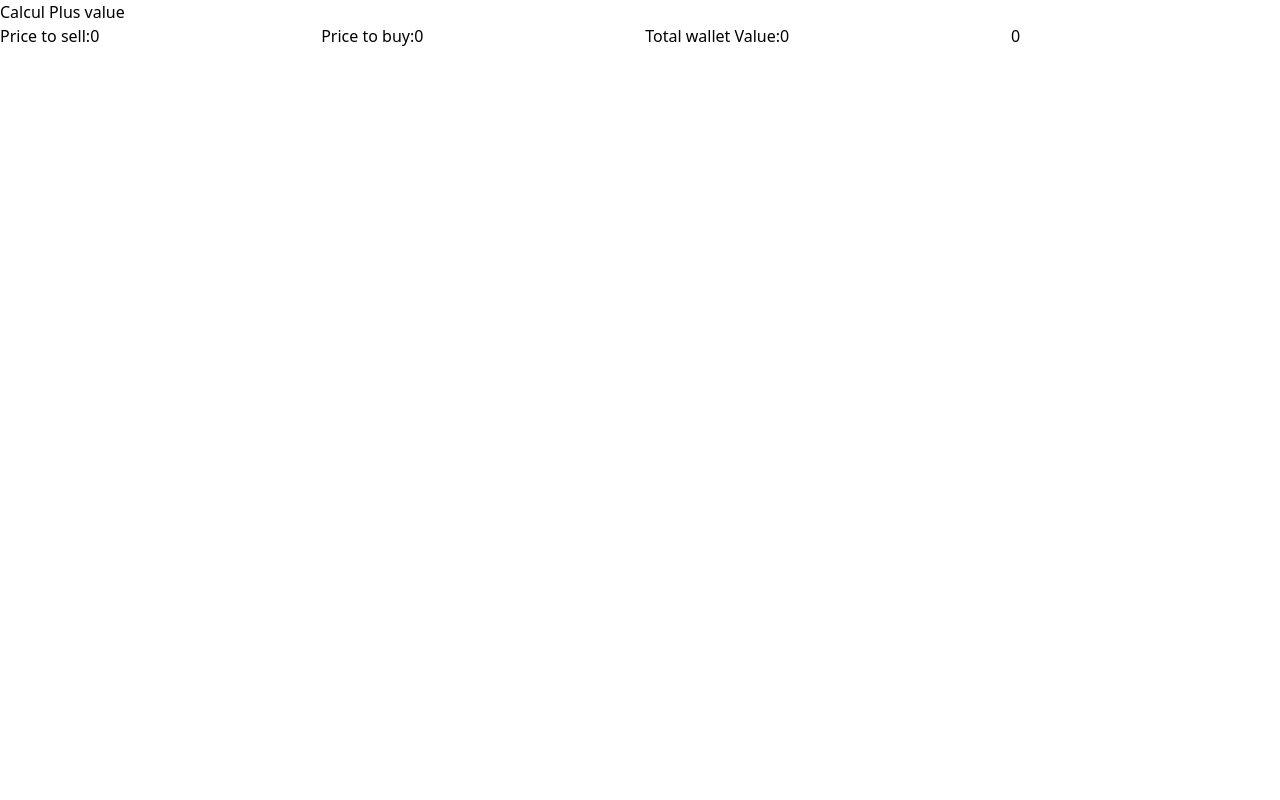
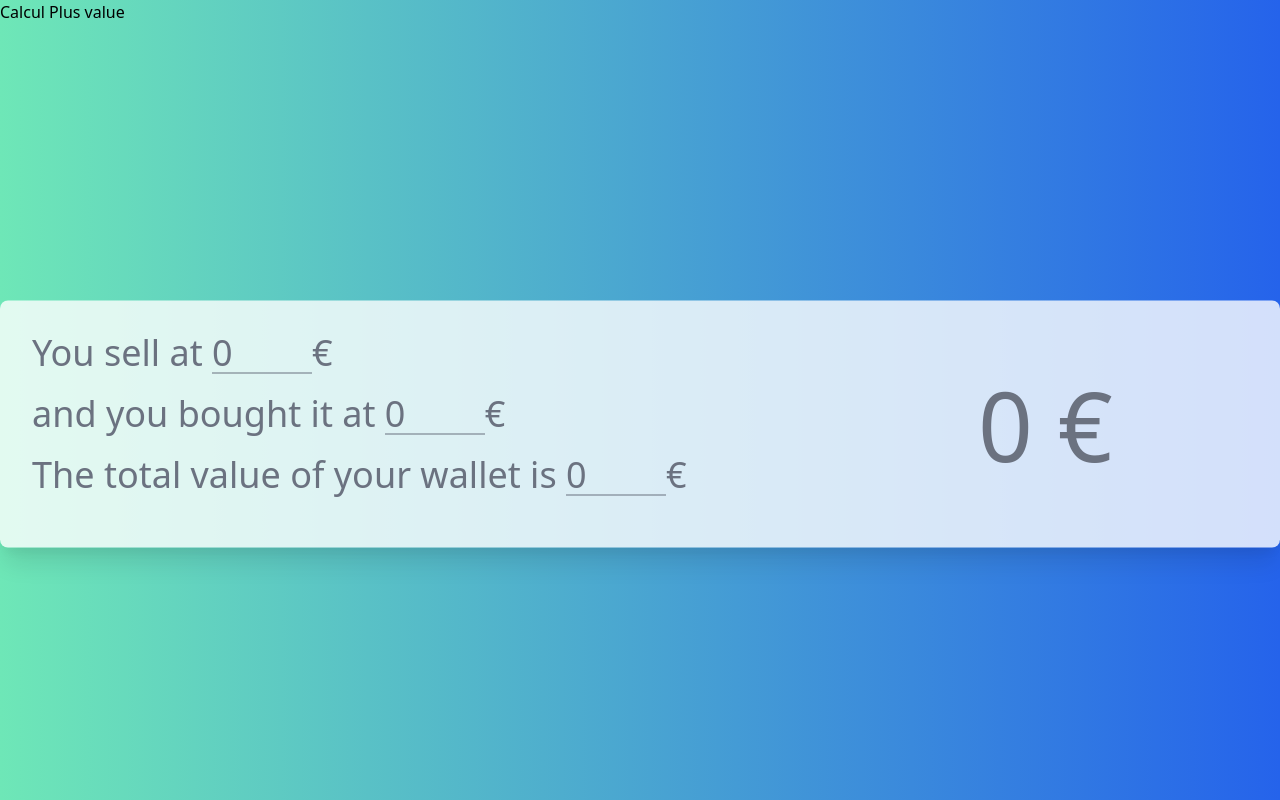
Before and after one commit to CorentinVaugon/capital-gain-value, a React (Create React App) app: page / in a window 1280 px wide. Built offline with nearby package versions, Linux system fonts and the light colour scheme.

Commit message:
Style: add some css

```diff
--- a/src/App.js
+++ b/src/App.js
@@ -1,6 +1,7 @@
 import React from 'react';
 import Form from './components/Form';
 import Result from './components/Result'
+import './style/app.css'
 
 class App extends React.Component {
   constructor(props) {
@@ -22,19 +23,21 @@ class App extends React.Component {
 
   render() {
     return (
-      <div>
+      <div className="bg-gradient-to-r from-green-300 to-blue-600 h-screen overflow-hidden">
         <header>Calcul Plus value</header>
 
-        <div className="container mx-auto flex">
-          <Form className="flex-6"
+        <div className="container mx-auto min-h-full relative">
+          <div className="is-elements flex justify-items-center absolute w-full top-1/2 bg-white bg-opacity-80 p-8 rounded-lg shadow-xl">
+            <Form className="w-8/12"
               onChangeValue={this.handleFormValueChange}
             />
 
-          <Result className="flex-6"
+            <Result className="w-4/12"
               priceSell={this.state.priceSell}
               priceBuy={this.state.priceBuy}
               totalWalletValue={this.state.totalWalletValue}
             />
+          </div>
         </div>
       </div>
     );
--- a/src/components/Form.js
+++ b/src/components/Form.js
@@ -1,4 +1,6 @@
 import React from "react";
+
+import '../style/form.css'
 
 class Form extends React.Component {
   constructor(props) {
@@ -24,20 +26,23 @@ class Form extends React.Component {
 
   render() {
     return (
-      <form>
-        <label>
-          Price to sell:
-          <input type="text" name="priceSell" value={this.state.priceSell} onChange={this.handleInputChange}/>
+      <form className={`text-4xl leading-10 text-gray-500 ${this.props.className}`}>
+        <label className="mb-5 block">
+          <p className="inline">You sell at </p>
+          <input className="bg-transparent border-b border-gray-500" type="text" name="priceSell" value={this.state.priceSell} onChange={this.handleInputChange}/>
+          <p className="inline">€</p>
         </label>
 
-        <label>
-          Price to buy:
-          <input type="text" name="priceBuy" value={this.state.priceBuy} onChange={this.handleInputChange}/>
+        <label className="mb-5 block">
+          <p className="inline"> and you bought it at </p>
+          <input className="bg-transparent border-b border-gray-500" type="text" name="priceBuy" value={this.state.priceBuy} onChange={this.handleInputChange}/>
+          <p className="inline">€</p>
         </label>
 
-        <label>
-          Total wallet Value:
-          <input type="text" name="totalWalletValue" value={this.state.totalWalletValue} onChange={this.handleInputChange}/>
+        <label className="mb-5 block">
+          <p className="inline">The total value of your wallet is </p>
+          <input className="bg-transparent border-b border-gray-500" type="text" name="totalWalletValue" value={this.state.totalWalletValue} onChange={this.handleInputChange}/>
+          <p className="inline">€</p>
         </label>
       </form>
     )
--- a/src/components/Result.js
+++ b/src/components/Result.js
@@ -8,20 +8,37 @@ class Result extends React.Component {
   }
 
   calculMostValue() {
-    console.log(this.props)
     if(this.props.totalWalletValue !== 0) {
-      return this.props.priceSell - (this.props.priceBuy * this.props.priceSell / this.props.totalWalletValue)
+      const result = this.props.priceSell - (this.props.priceBuy * this.props.priceSell / this.props.totalWalletValue)
+
+      // get 2 digit after .
+      return result.toFixed(2)
     }
 
     return 0
   }
 
+  handleColor(value) {
+    let color = 'text-gray-500'
+    if(value > 0) {
+      color = 'text-green-500'
+    }
+    else if(value < 0) {
+      color = 'text-red-500'
+    }
+
+    return color
+  }
+
   render() {
     let result = this.calculMostValue()
-    console.log(result)
+    let color = this.handleColor(result)
+
     return (
-      <div>
-          {result}
+      <div className={`flex justify-center items-center ${this.props.className}`}>
+        <p className={`text-8xl ${color}`}>
+          { result } €
+        </p>
       </div>
     )
   }
--- a/src/index.js
+++ b/src/index.js
@@ -1,6 +1,6 @@
 import React from 'react';
 import ReactDOM from 'react-dom';
-import './index.css';
+import './style/index.css';
 import App from './App';
 import reportWebVitals from './reportWebVitals';
 
--- /dev/null
+++ b/src/style/app.css
@@ -0,0 +1,4 @@
+.is-elements {
+  top: 50%;
+  transform: translateY(-50%);
+}
--- /dev/null
+++ b/src/style/form.css
@@ -0,0 +1,3 @@
+input {
+  width: 100px
+}
```
Also changed, not shown: src/logo.svg (deleted), src/style/index.css (line endings or trailing spaces). Lines whose indentation alone changed are shown as unchanged.
